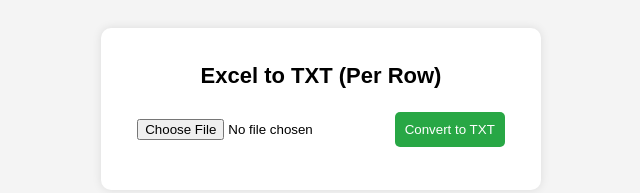
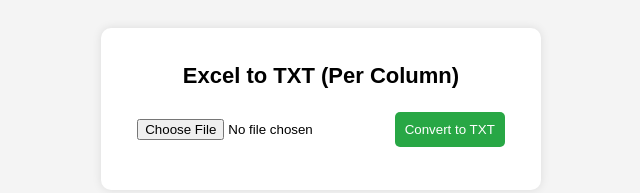
Before and after one commit to drxrwr/drxxls-xlsxtotxt, a plain HTML site: page index.html in a window 1280 px wide. Shown: the whole page, without its empty margins (319-959 px from the left). Drawn offline with Linux system fonts and the light colour scheme.

Commit message:
Update index.html

```diff
--- a/index.html
+++ b/index.html
@@ -3,13 +3,13 @@
 <head>
     <meta charset="UTF-8">
     <meta name="viewport" content="width=device-width, initial-scale=1.0">
-    <title>Excel to TXT (Per Row)</title>
+    <title>Excel to TXT (Per Column)</title>
     <link rel="stylesheet" href="styles.css">
     <script src="https://cdnjs.cloudflare.com/ajax/libs/xlsx/0.17.0/xlsx.full.min.js"></script>
 </head>
 <body>
     <div class="container">
-        <h1>Excel to TXT (Per Row)</h1>
+        <h1>Excel to TXT (Per Column)</h1>
         <input type="file" id="fileInput" accept=".xlsx,.xls">
         <button onclick="convertExcelToTxt()">Convert to TXT</button>
         <div id="output"></div>
```
